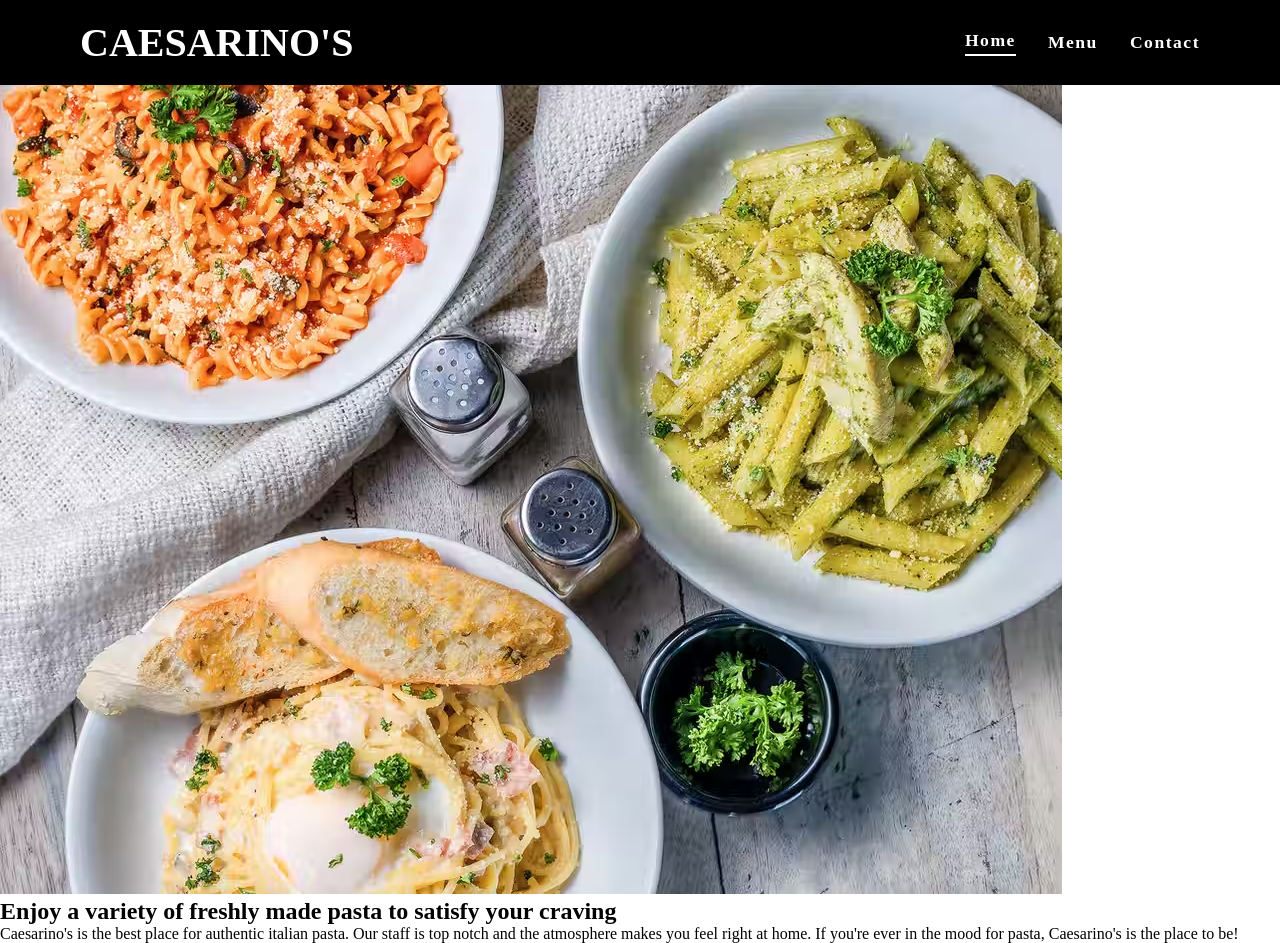
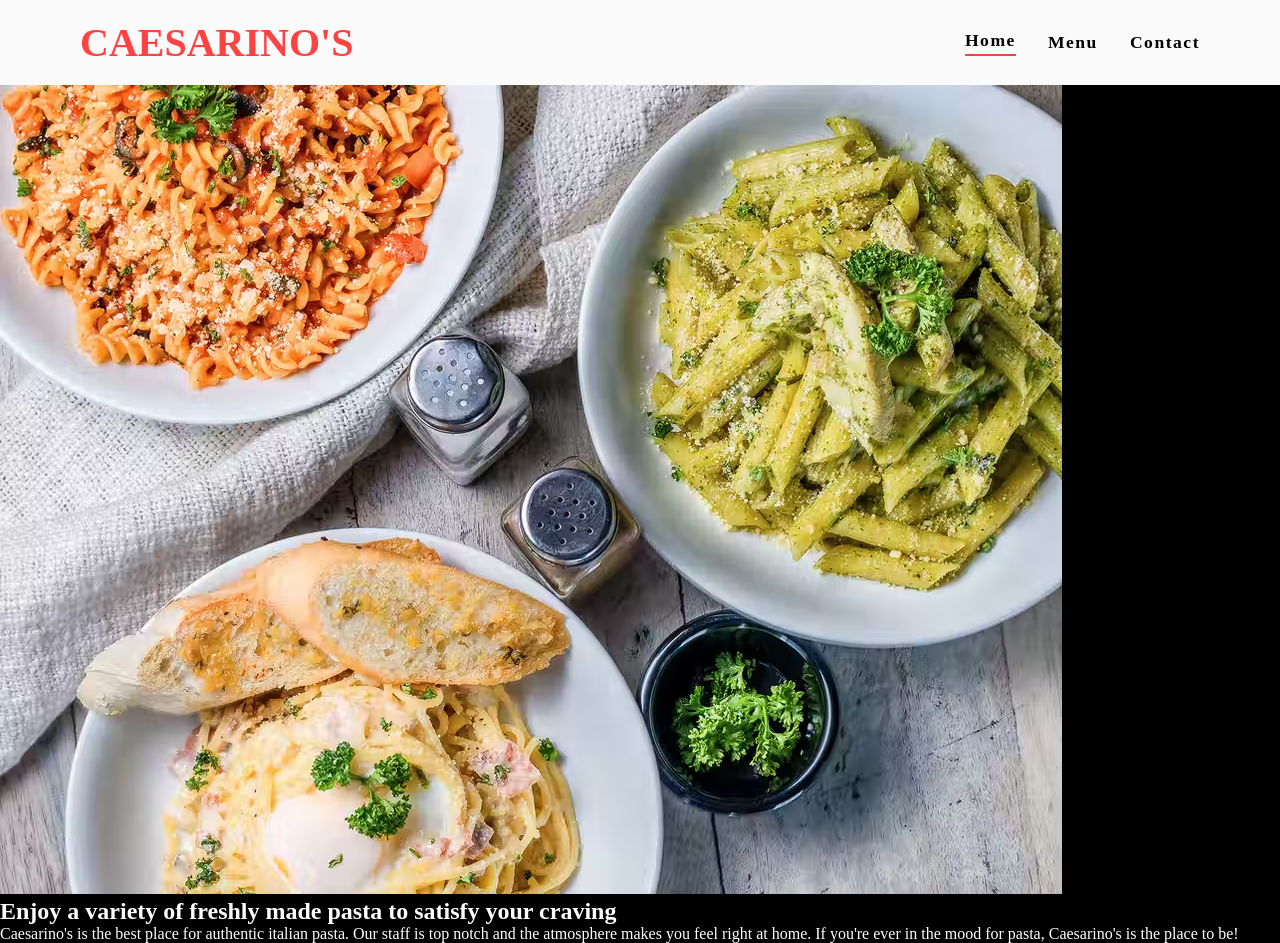
Before and after one commit to cganzon/odin-restaurant-page, a website built with webpack: page dist/index.html in a window 1280 px wide. Built offline with nearby package versions, Linux system fonts and the light colour scheme; a web font is replaced by a local one.

Commit message:
change header styles and add wrapper div to the hero text

```diff
--- a/src/css/styles.css
+++ b/src/css/styles.css
@@ -12,6 +12,8 @@
 
 body {
     font-family: "Italiana", serif;
+    background-color: #000;
+    color: #fff;
 }
 
 ul {
@@ -19,22 +21,23 @@ ul {
 }
 
 .active {
-    border-bottom: 2px solid #fff;
+    border-bottom: 2px solid #ff4242;
     padding-bottom: 3px;
+}
+
+.header {
+    background-color: #fafafa;
+    color: #000;
+    display: flex;
+    justify-content: space-between;
+    padding: 1.2rem 5rem;
 }
 
 .restaurant-name {
     font-family: "Italianno", serif;
     text-transform: uppercase;
     font-size: 2.5rem;
-}
-
-.header {
-    background-color: #000;
-    color: #fff;
-    display: flex;
-    justify-content: space-between;
-    padding: 1.2rem 5rem;
+    color: #ff4242;
 }
 
 .tabs {
--- a/src/pages/home.js
+++ b/src/pages/home.js
@@ -6,6 +6,7 @@ const home = () => {
 
   const hero = document.createElement("section");
   const heroImage = document.createElement("img");
+  const heroText = document.createElement("div");
   const heroHeading = document.createElement("h2");
   const heroLead = document.createElement("p");
 
@@ -15,12 +16,16 @@ const home = () => {
     heroImageFile
   );
   heroImage.setAttribute("alt", "");
+
+  heroText.classList.add("hero-text");
   heroHeading.textContent =
     "Enjoy a variety of freshly made pasta to satisfy your craving";
   heroLead.textContent =
     "Caesarino's is the best place for authentic italian pasta. Our staff is top notch and the atmosphere makes you feel right at home. If you're ever in the mood for pasta, Caesarino's is the place to be!";
 
-  hero.append(heroImage, heroHeading, heroLead);
+  heroText.append(heroHeading, heroLead)
+
+  hero.append(heroImage, heroText);
   homeContent.append(hero);
 
   return homeContent;
```
Also changed, not shown: dist/main.js.
